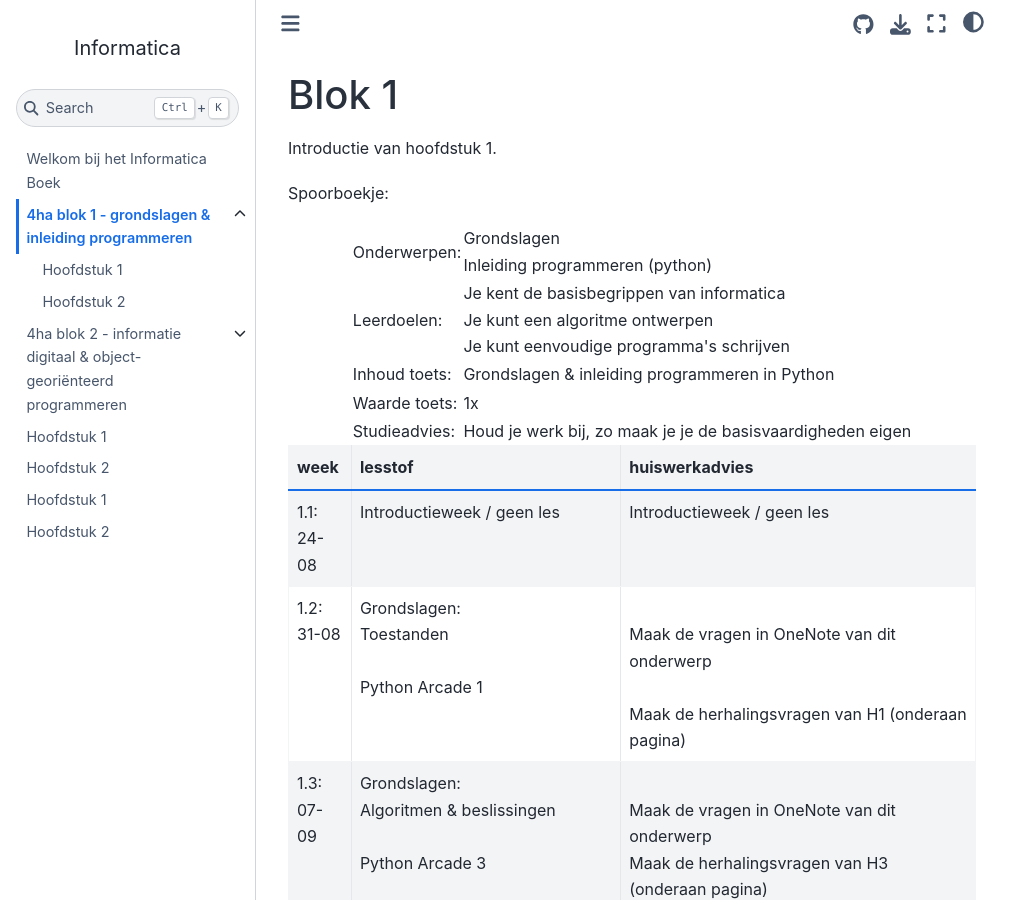
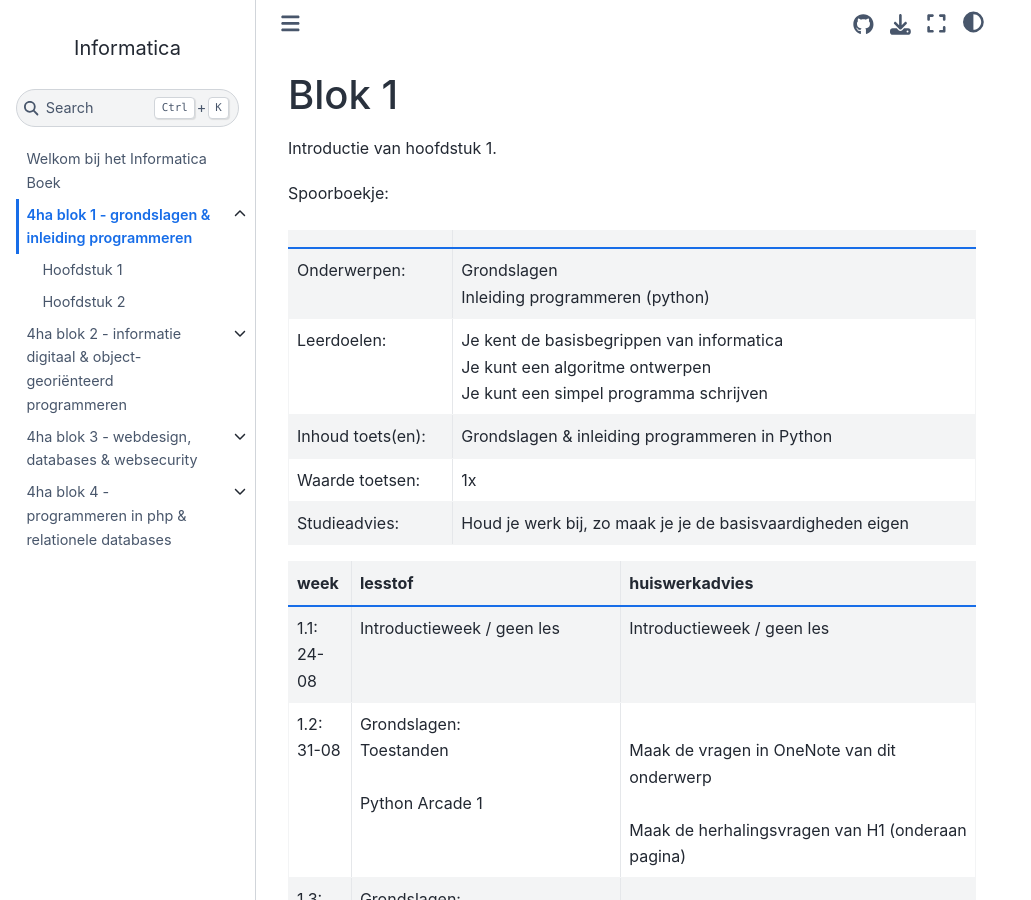
Before and after one commit to JoostvanTiel/informatica, a Jupyter Book: the page built from book/blok1/index.md, in a window 1280 px wide and 900 px high. Shown: the whole window, without its empty margins (0-1031 px from the left). Built offline with Jupyter Book 1.0.4 settings and Sphinx 7.4.7 and the Sphinx Book theme 1.1.4, drawn with Linux system fonts in a browser that asks for light colours.

Commit message:
Refactor index files by updating content structure and adding missing sections for clarity in Blok 1, Blok 3, and Blok 4

```diff
--- a/book/blok1/index.md
+++ b/book/blok1/index.md
@@ -6,26 +6,27 @@ Spoorboekje:
 
 <table>
   <tr>
-    <td>Onderwerpen:</td>
-    <td>Grondslagen<br>Inleiding programmeren (python)</td>
+    <td></td>
+    <td></td>
   <tr>
+    <tr>
+    <td></td>
+    <td></td>
   <tr>
-    <td>Leerdoelen:</td>
-    <td>Je kent de basisbegrippen van informatica<br>Je kunt een algoritme ontwerpen<br>Je kunt eenvoudige programma's schrijven</td>
+    <tr>
+    <td></td>
+    <td></td>
   <tr>
-  <tr>
-    <td>Inhoud toets:</td>
-    <td>Grondslagen & inleiding programmeren in Python </td>
-  <tr>
-  <tr>
-    <td>Waarde toets:</td>
-    <td>1x</td>
-  <tr>
-  <tr>
-    <td>Studieadvies:</td>
-    <td>Houd je werk bij, zo maak je je de basisvaardigheden eigen </td>
-  <tr>
+
 </table>
+
+|                   |                                                                                                                        |
+| ----------------- | ---------------------------------------------------------------------------------------------------------------------- |
+| Onderwerpen:      | Grondslagen<br>Inleiding programmeren (python)                                                                         |
+| Leerdoelen:       | Je kent de basisbegrippen van informatica<br>Je kunt een algoritme ontwerpen<br>Je kunt een simpel programma schrijven |
+| Inhoud toets(en): | Grondslagen & inleiding programmeren in Python                                                                         |
+| Waarde toetsen:   | 1x                                                                                                                     |
+| Studieadvies:     | Houd je werk bij, zo maak je je de basisvaardigheden eigen                                                             |
 
 | week           | lesstof                                                          | huiswerkadvies                                                                                                                       |
 | -------------- | ---------------------------------------------------------------- | ------------------------------------------------------------------------------------------------------------------------------------ |
--- a/book/blok3/index.md
+++ b/book/blok3/index.md
@@ -0,0 +1 @@
+# Blok 3
--- a/book/blok4/index.md
+++ b/book/blok4/index.md
@@ -0,0 +1 @@
+# Blok 4
```
